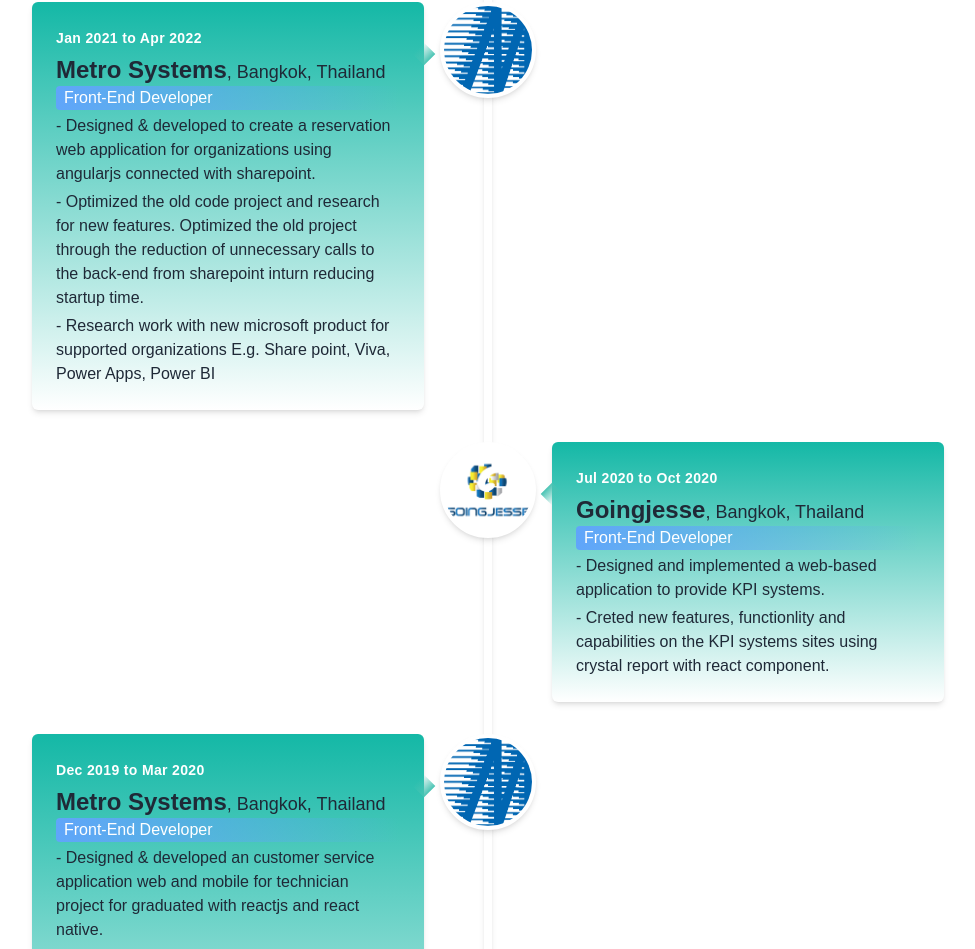
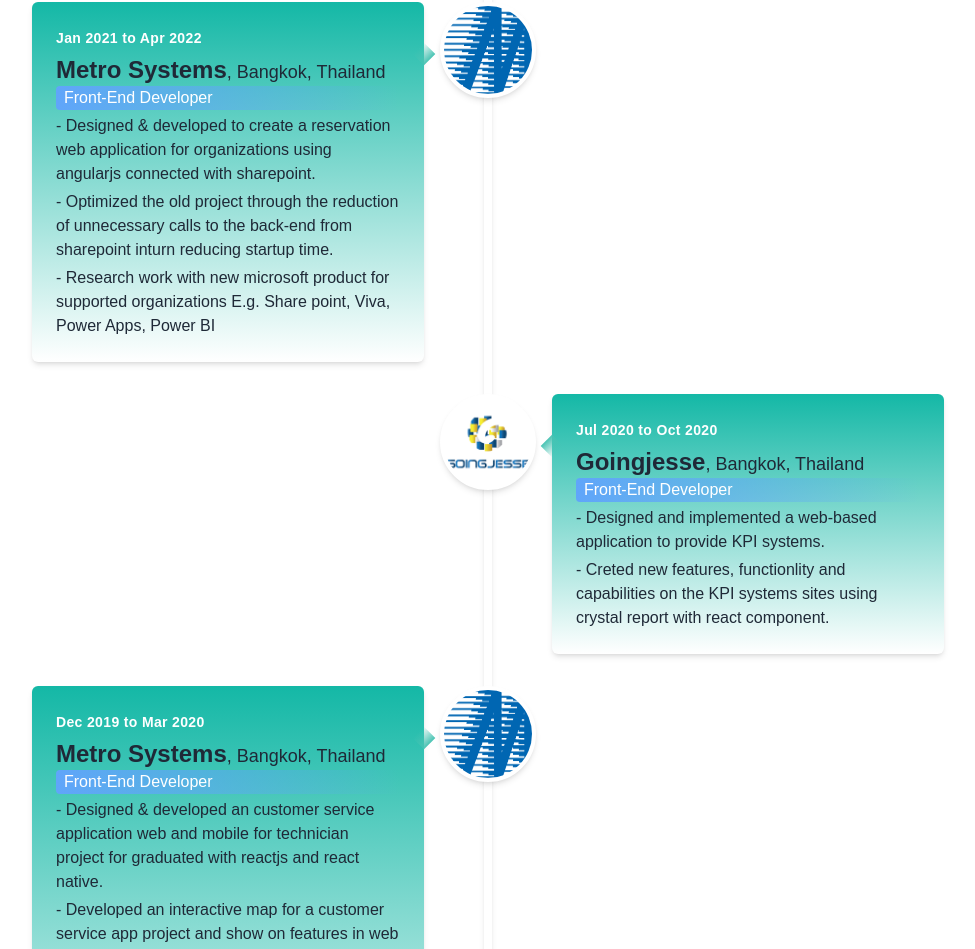
Before and after one commit to habonn/port-peem, a Next.js app: page / in a window 1280 px wide. Shown: the part 1394-2343 px from the top of the page, without its empty margins (152-1127 px from the left). Built offline with nearby package versions, Linux system fonts and the light colour scheme.

Commit message:
edit experiance

```diff
--- a/pages/index.js
+++ b/pages/index.js
@@ -266,10 +266,9 @@
                       with sharepoint.
                     </p>
                     <p className="pt-1">
-                      - Optimized the old code project and research for new
-                      features. Optimized the old project through the reduction
-                      of unnecessary calls to the back-end from sharepoint
-                      inturn reducing startup time.
+                      - Optimized the old project through the reduction of
+                      unnecessary calls to the back-end from sharepoint inturn
+                      reducing startup time.
                     </p>
                     <p className="pt-1">
                       - Research work with new microsoft product for supported
```
